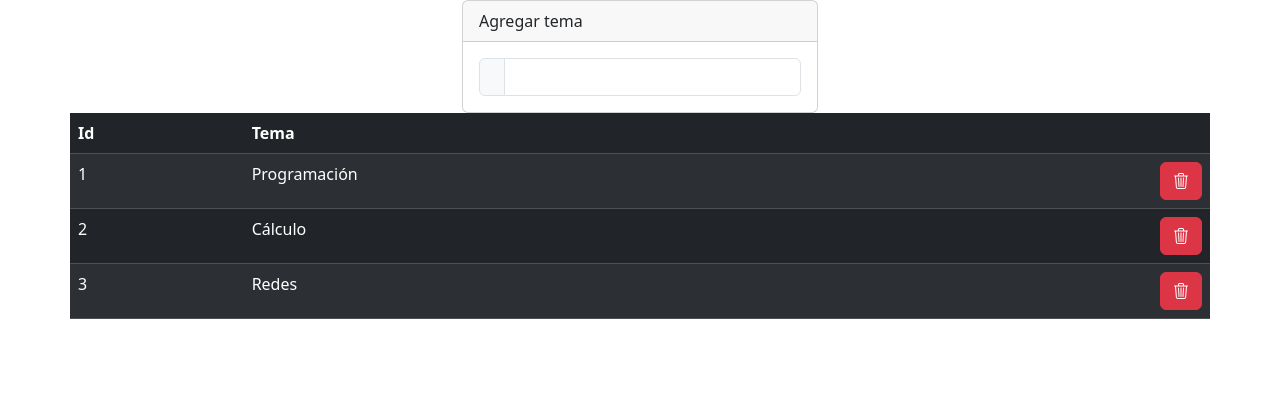
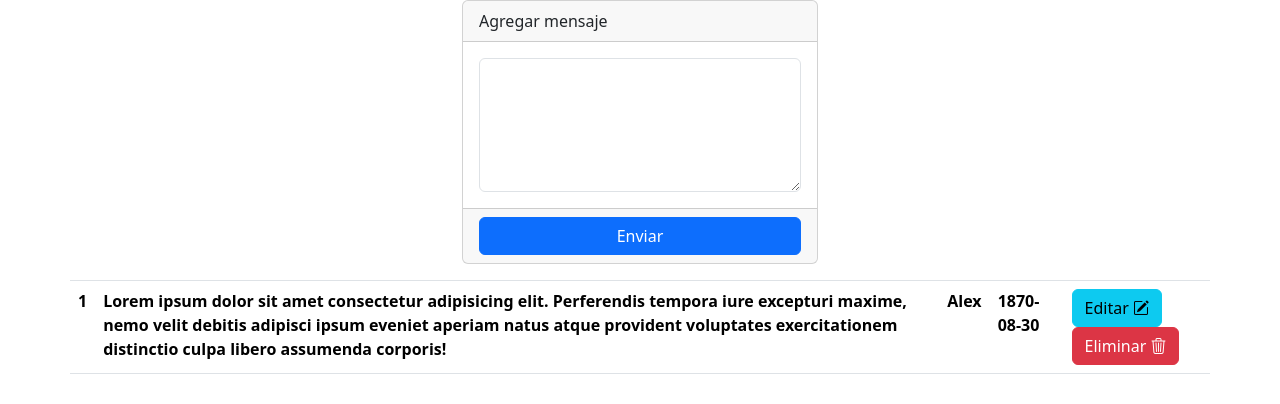
Before and after one commit to mnuel-bautista/ForoAngularPWA, an Angular app: page / in a window 1280 px wide. Shown: the top 404 px of the page. Built offline with nearby package versions, Linux system fonts and the light colour scheme.

Commit message:
Agregar al pagina para un post

```diff
--- a/src/app/app.component.html
+++ b/src/app/app.component.html
@@ -1 +1 @@
-<app-home></app-home>
+<app-post></app-post>
--- a/src/app/app.module.ts
+++ b/src/app/app.module.ts
@@ -5,12 +5,14 @@ import { AppRoutingModule } from './app-routing.module';
 import { AppComponent } from './app.component';
 import { LoginComponent } from './login/login.component';
 import { HomeComponent } from './home/home.component';
+import { PostComponent } from './post/post.component';
 
 @NgModule({
   declarations: [
     AppComponent,
     LoginComponent,
-    HomeComponent
+    HomeComponent,
+    PostComponent
   ],
   imports: [
     BrowserModule,
--- a/src/app/home/home.component.html
+++ b/src/app/home/home.component.html
@@ -2,17 +2,21 @@
     <div class="row">
         <div class="col"></div>
         <div class="col">
-            <div class="card">
+            <div class="card mt-5 mb-5">
                 <div class="card-header">
                     Agregar tema
                 </div>
                 <div class="card-body">
                     <div class="input-group">
                         <div class="input-group-text">
-
+                            <i class="bi bi-bookmark-check"></i>
                         </div>
                         <input type="text" class="form-control">
                     </div>
+                </div>
+
+                <div class="card-footer">
+                    <button class="btn btn-success w-100">Guardar</button>
                 </div>
             </div>
         </div>
--- /dev/null
+++ b/src/app/post/post.component.html
@@ -0,0 +1,39 @@
+<div class="container h-100">
+    <div class="row d-flex flex-row justify-content-center">
+        <div class="col"></div>
+        <div class="col">
+            <div class="card">
+                <div class="card-header">Agregar mensaje</div>
+                <div class="card-body"><textarea name="mensaje" id="msg" cols="30" rows="5"
+                        class="form-control"></textarea></div>
+                <div class="card-footer"><button class="btn btn-primary w-100">Enviar</button></div>
+            </div>
+        </div>
+        <div class="col"></div>
+    </div>
+    <div class="row">
+        <table class="table">
+            <thead>
+                <tr>
+                    <th></th>
+                    <th></th>
+                    <th></th>
+                    <th></th>
+                    <th></th>
+                </tr>
+            </thead>
+            <tbody>
+                <tr>
+                    <th>1</th>
+                    <th>Lorem ipsum dolor sit amet consectetur adipisicing elit. Perferendis tempora iure excepturi maxime, nemo velit debitis adipisci ipsum eveniet aperiam natus atque provident voluptates exercitationem distinctio culpa libero assumenda corporis!</th>
+                    <th>Alex</th>
+                    <th>1870-08-30</th>
+                    <th>
+                        <button class="btn btn-info">Editar <i class="bi bi-pencil-square"></i></button>
+                        <button class="btn btn-danger">Eliminar <i class="bi bi-trash3"></i></button>
+                    </th>
+                </tr>
+            </tbody>
+        </table>
+    </div>
+</div>
--- /dev/null
+++ b/src/app/post/post.component.ts
@@ -0,0 +1,15 @@
+import { Component, OnInit } from '@angular/core';
+
+@Component({
+  selector: 'app-post',
+  templateUrl: './post.component.html',
+  styleUrls: ['./post.component.css']
+})
+export class PostComponent implements OnInit {
+
+  constructor() { }
+
+  ngOnInit(): void {
+  }
+
+}
```
Also changed, not shown: src/app/post/post.component.css (added), 1 other file (tests, documents, lock files or other folders).
